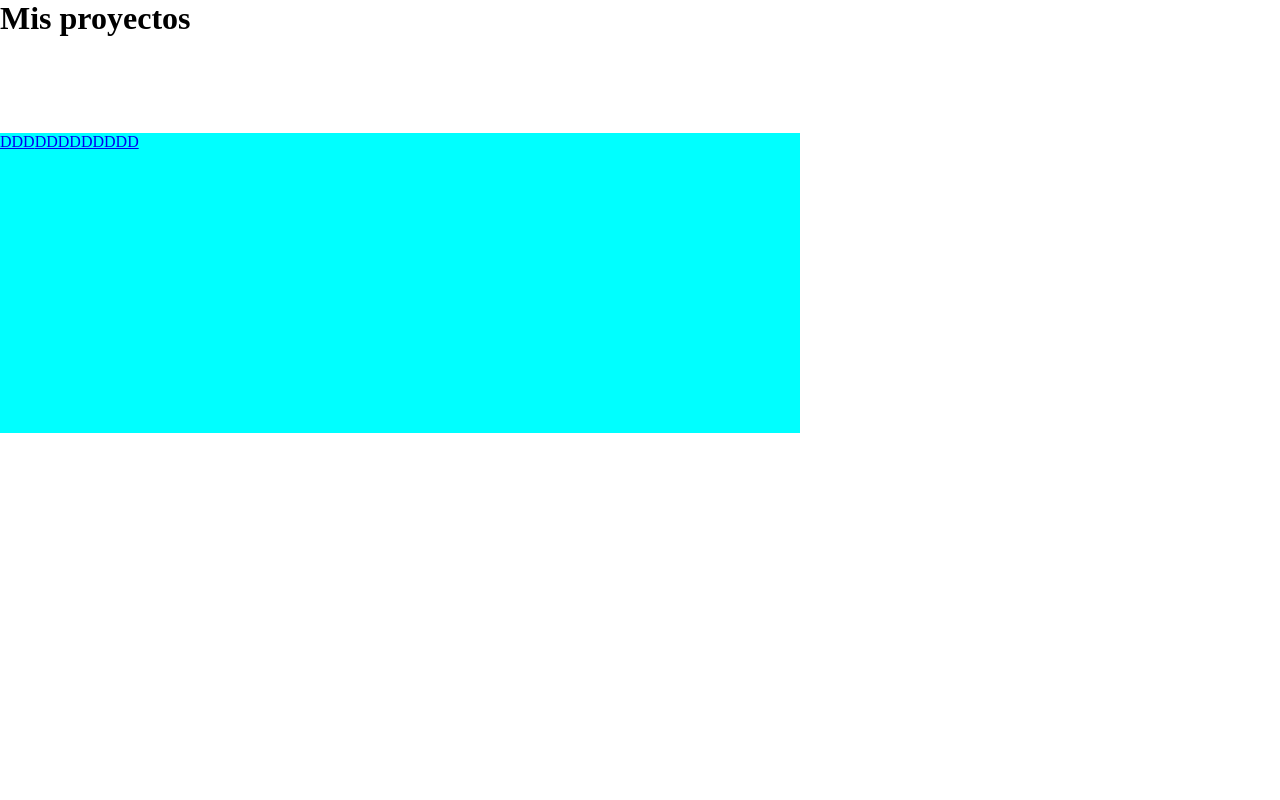
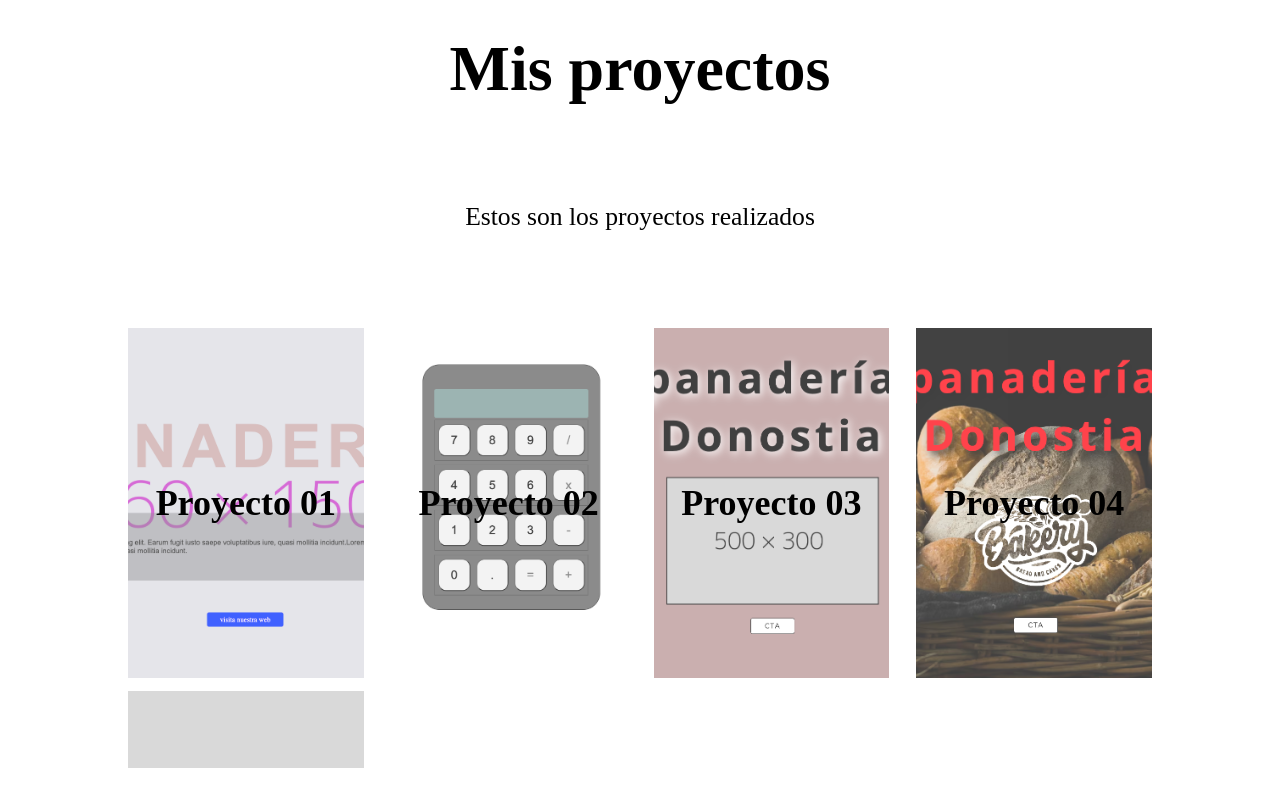
Before and after one commit to JeanPaul1975/PROYECTO-0---PORTFOLEO, a plain HTML site: page index.html in a window 1280 px wide. Drawn offline with Linux system fonts and the light colour scheme; placeholder pictures from the web are drawn by us.

Commit message:
30/06/2025 19:42 clase

```diff
--- a/assets/scss/index.scss
+++ b/assets/scss/index.scss
@@ -8,29 +8,85 @@
 $tablet: 800px;
 $desktop:1200px;
 
+a{
+    text-decoration: none;
+    color: black;
+    font-size: 1.5rem;
+}
+
 header{
-    width: 100dvh;
-    width: 100dvh;
+    width: 100dwh;
     max-height: 100dvh;
+    padding: 2rem 0;
 
     display: flex;
     flex-direction: column;
-    align-items: flex-start;
+    align-items: center;
     justify-content: flex-start;
-    row-gap: 2rem;
+    row-gap: 1.8rem;
     @media only screen and (min-width:$tablet){
         row-gap: 4rem;
     }
     @media only screen and (min-width:$tablet){
         row-gap: 6rem;
     }
+    h1{
+        font-size: clamp(2rem,5vw,10rem);
+    }
+    p{
+        font-size: clamp(1.2rem,2vw,3rem);
+    }
     .contenedor-ficha{
-        width: 100%;
-        height: 300px;
-        background-color: aqua;
+        width: 80%;
+
+        max-height: 1000px;
+        overflow: auto;
+
         display: flex;
         flex-direction: row;
         align-items: flex-start;
-        justify-content: flex-start;
+        justify-content: space-between;
+        gap: 0.8rem;
+        flex-wrap: wrap;
+        @media only screen and (min-width:$tablet){
+            max-height: 550px;
+        }
+        .ficha{
+            width: 100%;
+            height: 350px;
+            overflow: hidden;
+            position: relative;
+
+            display: flex;
+            flex-direction: column;
+            align-items: center;
+            justify-content: center;
+
+            &:hover img{
+                transform: scale(1.2);
+                transition: 3s;
+            }
+            &:hover h2{
+                transform: scale(1.6);
+                transition: 1s;
+            }
+
+            @media only screen and (min-width:$tablet){
+                width: 23%;
+            }
+            img{
+                position: absolute;
+                z-index: 0;
+                width: 100%;
+                height: 100%;
+                opacity: 0.75;
+                object-fit: cover;
+                object-position: center;
+
+            }
+            h2{
+                z-index: 10;
+            }
+        }
     }
 }
--- a/index.html
+++ b/index.html
@@ -9,11 +9,29 @@
 <body>
     <header>
         <h1>Mis proyectos</h1>
+        <p>Estos son los proyectos realizados</p>
         <div class="contenedor-ficha">
-            <a href="./proyecto01" class="ficha">DDD</a>
-            <a href="./proyecto02" class="ficha">DDD</a>
-            <a href="./proyecto03" class="ficha">DDD</a>
-            <a href="./proyecto04" class="ficha">DDD</a>
+            <a href="./proyecto01" class="ficha" target="_blank">
+                <h2>Proyecto 01</h2>
+                <img src="./assets/img/proyecto_01_captura.png" alt="proyecto01" title="proyecto01">
+            </a>
+            <a href="./proyecto02" class="ficha" target="_blank">
+                <h2>Proyecto 02</h2>
+                <img src="./assets/img/proyecto_02_captura.png" alt="proyecto02" title="proyecto02">
+            </a>
+            <a href="./proyecto03" class="ficha" target="_blank">
+                <h2>Proyecto 03</h2>
+                <img src="./assets/img/proyecto_03_captura.png" alt="proyecto03" title="proyecto03">
+            </a>
+            <a href="./proyecto04" class="ficha" target="_blank">
+                <h2>Proyecto 04</h2>
+                <img src="./assets/img/proyecto_04_captura.png" alt="proyecto04" title="proyecto04">
+            </a>
+            <a href="./proyectomio" class="ficha" target="_blank">
+                <h2>Proyecto MIO</h2>
+                <img src="https://dummyimage.com/500x500" alt="proyectomio" title="proyectomio">
+            </a>
+
 
         </div>
     </header>
```
Also changed, not shown: assets/css/index.css, assets/css/index.min.css, assets/img/proyecto_01_captura.png (added), assets/img/proyecto_02_captura.png (added), assets/img/proyecto_03_captura.png (added), assets/img/proyecto_04_captura.png (added), 3 other files.
